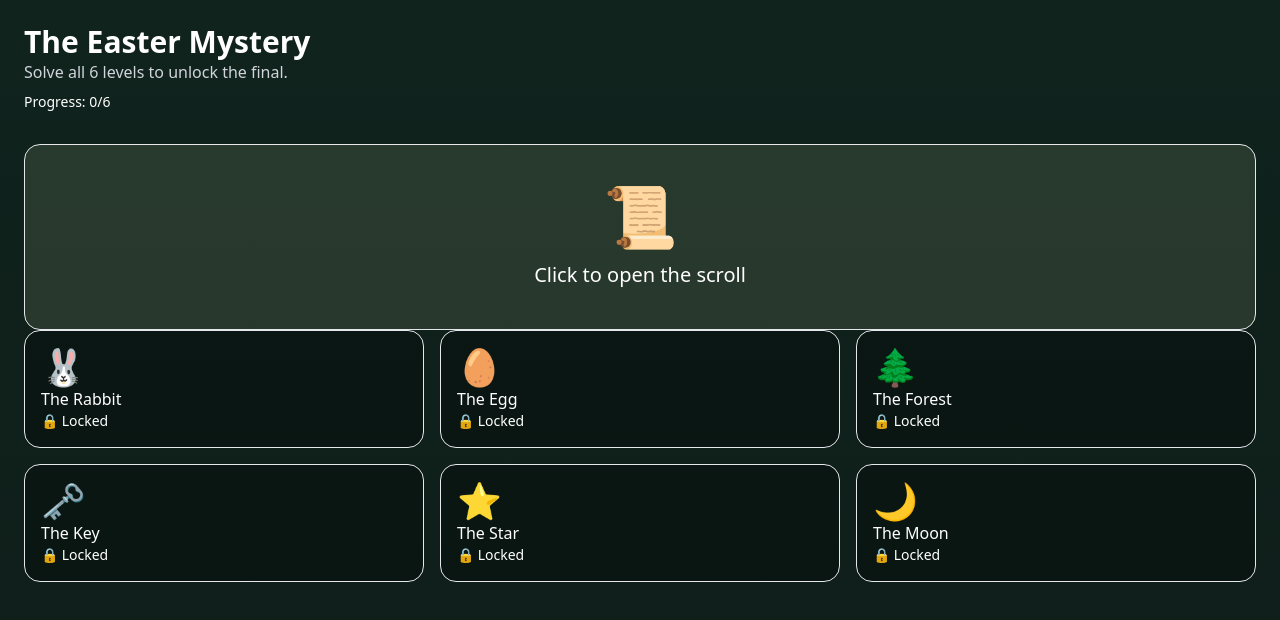
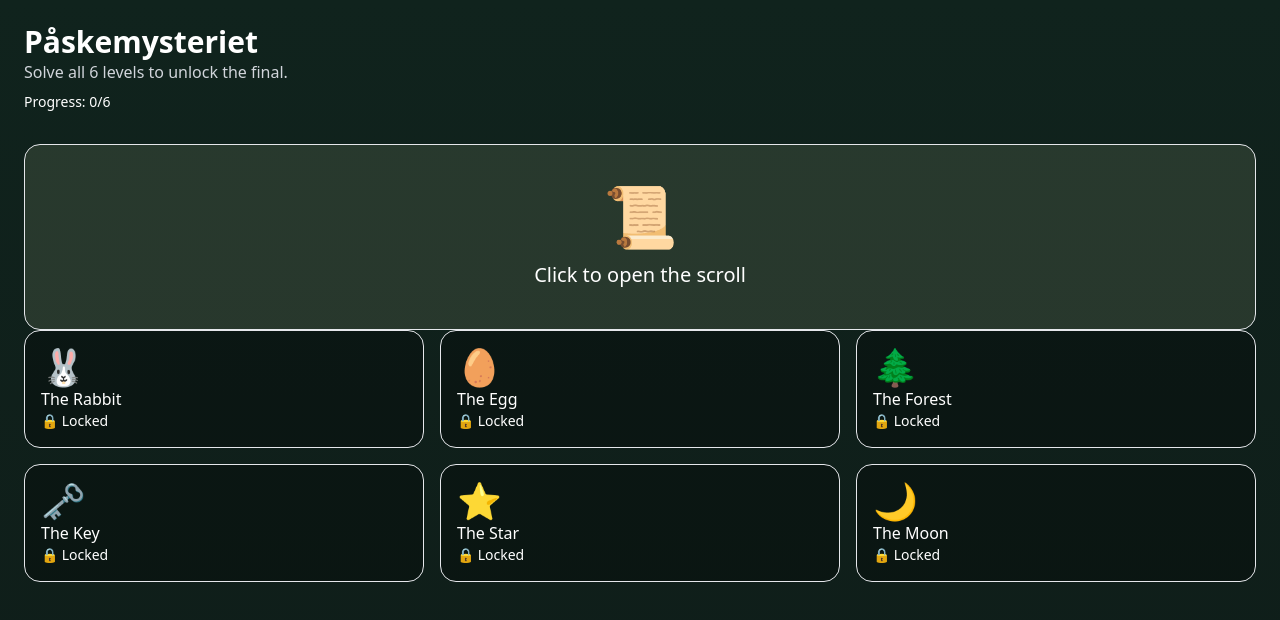
Before and after one commit to ivar-prog/paskemysteriet-2026, a React (Create React App) app: page / in a window 1280 px wide. Shown: the top 620 px of the page. Built offline with nearby package versions, Linux system fonts and the light colour scheme.

Commit message:
testing automatic deployment of changes

```diff
--- a/src/App.tsx
+++ b/src/App.tsx
@@ -168,7 +168,7 @@
   return (
     <div className="min-h-screen bg-gradient-to-b from-[#10231d] to-[#0f1d19] p-6 text-white">
       <div className="mb-8">
-        <h1 className="text-3xl font-bold">The Easter Mystery</h1>
+        <h1 className="text-3xl font-bold">Påskemysteriet</h1>
         <p className="text-gray-300">Solve all 6 levels to unlock the final.</p>
         <p className="mt-2 text-sm">Progress: {completedCount}/6</p>
       </div>
```
